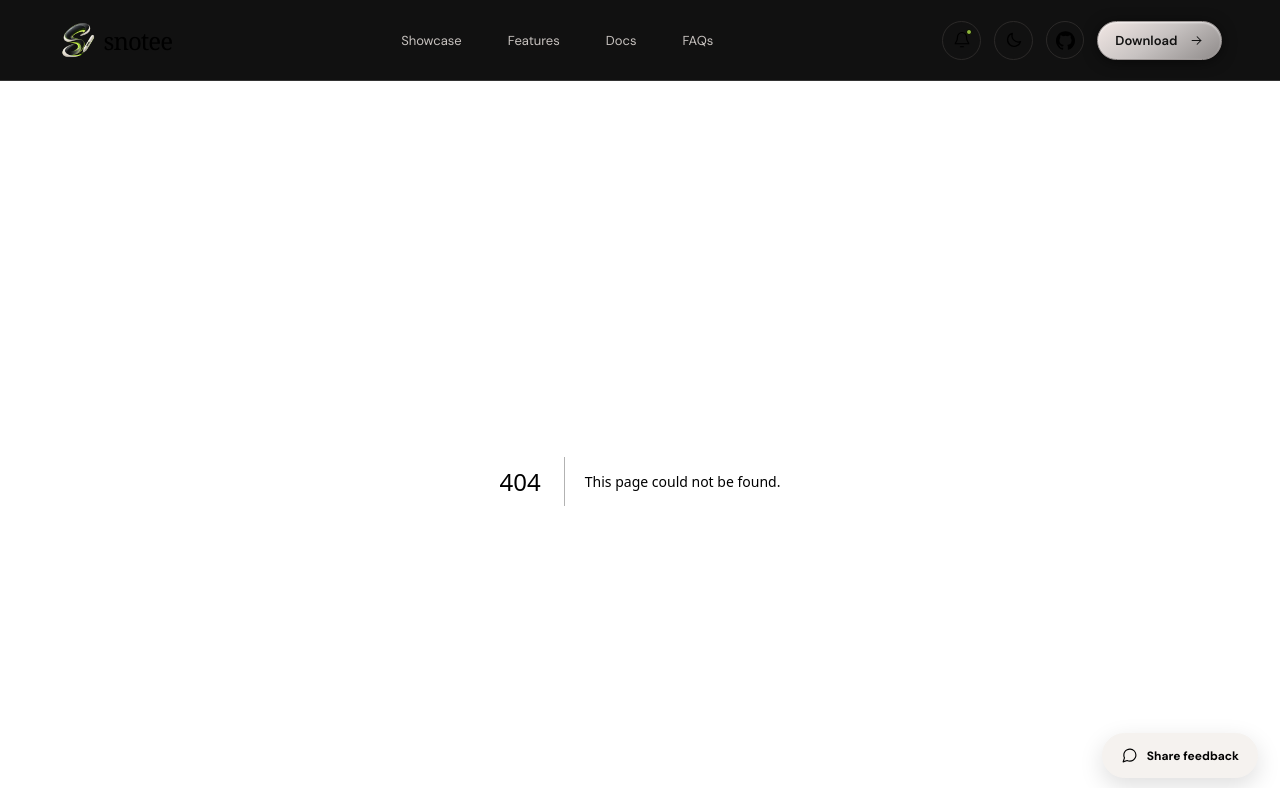
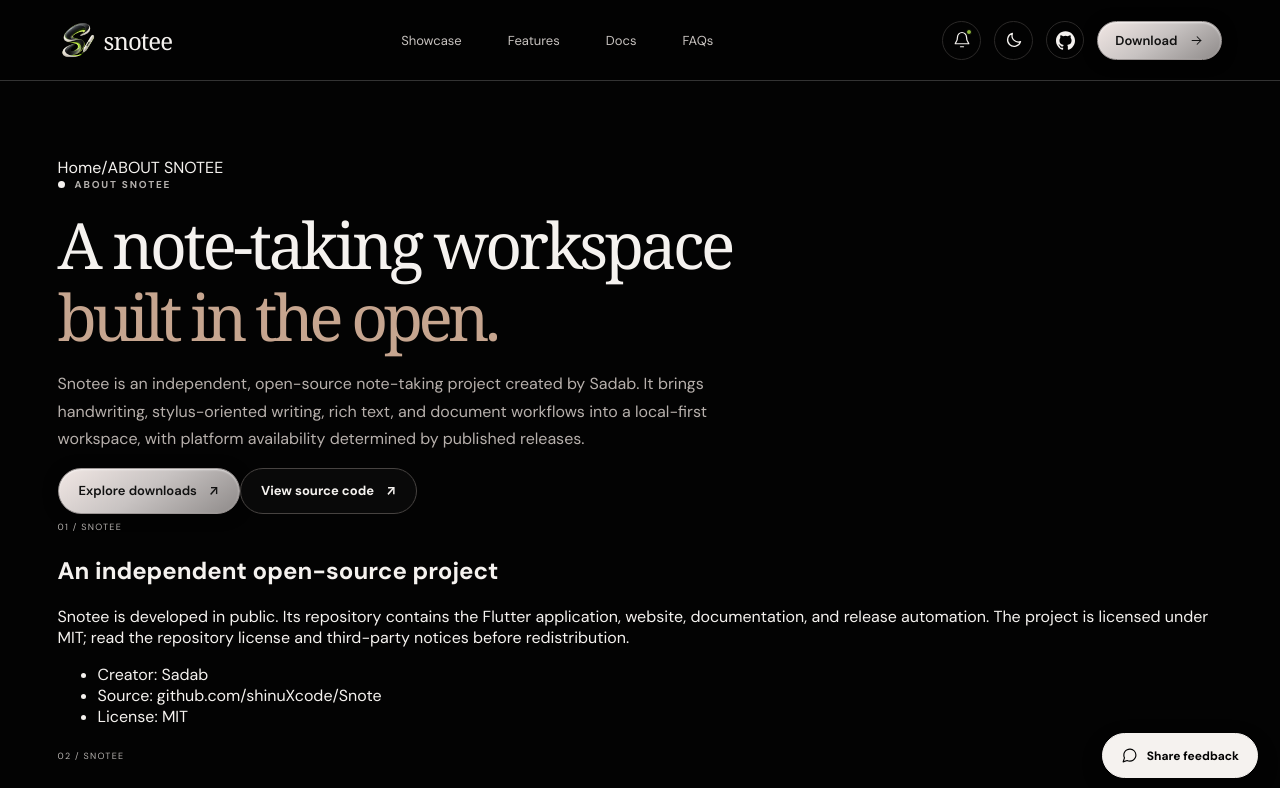
Before and after one commit to shinuXcode/Snote, a Next.js app in the folder website/: page /about-snotee in a window 1280 px wide. Before the commit this address had no page. Shown: the top 788 px of the page. Built offline with nearby package versions, Linux system fonts and the light colour scheme; a web font is replaced by a local one.

Commit message:
Add useful search landing pages for Snotee

```diff
--- /dev/null
+++ b/website/app/about-snotee/page.tsx
@@ -0,0 +1,20 @@
+import type { Metadata } from "next";
+import SearchLanding from "../../components/SearchLanding";
+
+export const metadata: Metadata = {
+  title: "What Is Snotee? Open-Source, Local-First Note-Taking",
+  description: "Learn what Snotee is, who builds it, how local-first storage works, which platforms have published builds, and where to find its source code.",
+  alternates: { canonical: "https://snotee.vercel.app/about-snotee" }
+};
+
+export default function AboutSnoteePage() {
+  return <SearchLanding eyebrow="ABOUT SNOTEE" title="A note-taking workspace" accent="built in the open." intro="Snotee is an independent, open-source note-taking project created by Sadab. It brings handwriting, stylus-oriented writing, rich text, and document workflows into a local-first workspace, with platform availability determined by published releases." sections={[
+    { title: "An independent open-source project", body: "Snotee is developed in public. Its repository contains the Flutter application, website, documentation, and release automation. The project is licensed under MIT; read the repository license and third-party notices before redistribution.", bullets: ["Creator: Sadab", "Source: github.com/shinuXcode/Snote", "License: MIT"] },
+    { title: "Local-first by design", body: "The project documentation describes on-device storage using SQLite and local files. Core note-taking is designed not to require a Snotee-hosted account, database, or always-on server. Backups and transfers should remain under the user's control.", bullets: ["No mandatory Snotee account described in the project README", "No automatic cross-device sync required", "Keep independent backups and verify restore before deleting originals"] },
+    { title: "Platforms and release transparency", body: "The project targets Android, iOS, Windows, macOS, Linux, and Web. A target platform is not the same as a ready-to-install package: check the current release page for an actual artifact, signing status, and platform-specific instructions.", bullets: ["Android APK and desktop archives when attached to a release", "iOS installation requires an Apple-signed build", "Web build availability is listed separately"] }
+  ]} faqs={[
+    { question: "Is Snotee free and open source?", answer: "The repository is public and its README identifies the project as MIT-licensed. Check the current LICENSE file and third-party notices for exact terms." },
+    { question: "Does Snotee upload my notes?", answer: "The project is documented as local-first and does not require a Snotee-hosted server for core note-taking. Review the exact installed build and its settings before relying on any privacy assumption." },
+    { question: "Does Snotee have AI note generation?", answer: "Do not assume AI note generation or summarization is included. Check the current release notes and feature documentation; this website does not advertise an unverified AI feature." }
+  ]} />;
+}
```
